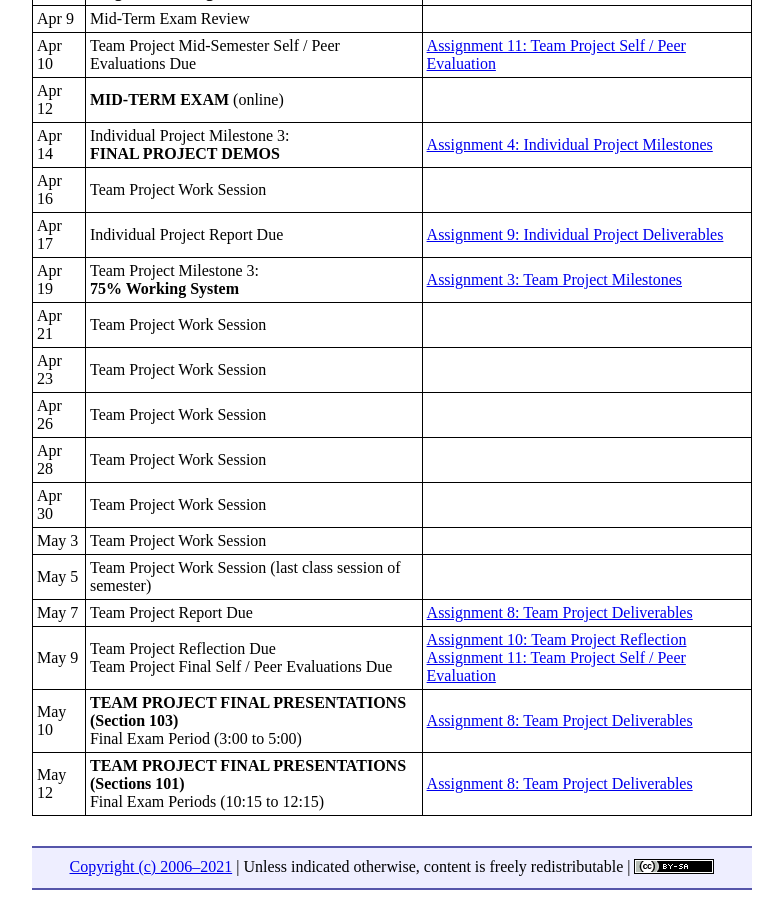
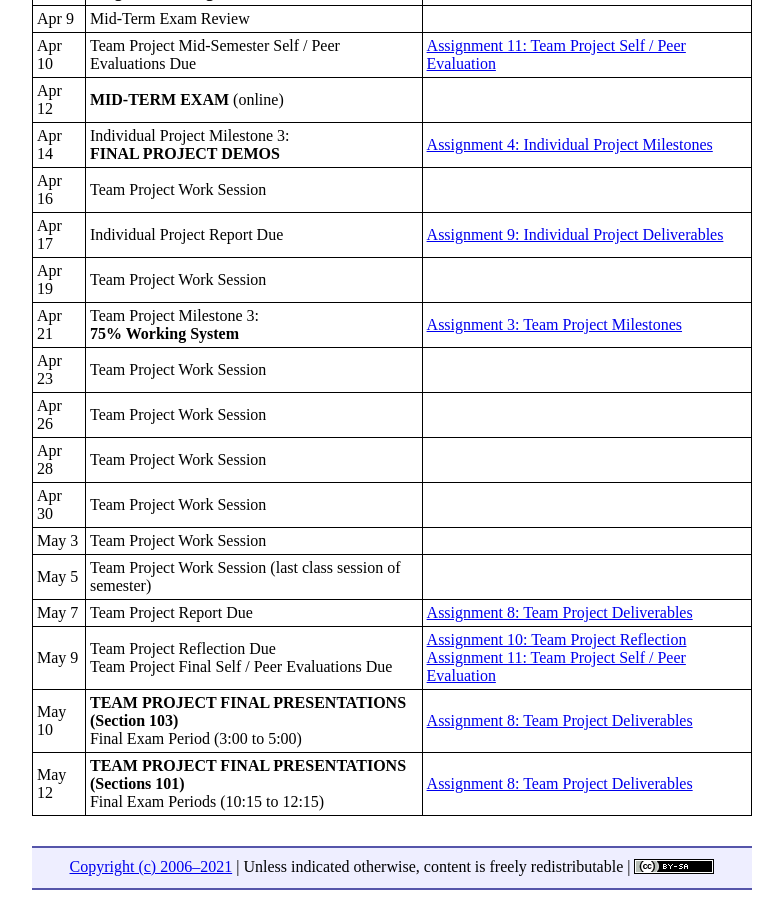
Before and after one commit to ycpcs/cs320-spring2021, a Jekyll site: the page built from schedule.md, in a window 1280 px wide and 900 px high, scrolled down 1564 px. Shown: the whole window, without its empty margins (248-1031 px from the left). Built offline with Jekyll 4.4.1, drawn with Linux system fonts in a browser that asks for light colours.

```diff
--- a/schedule.md
+++ b/schedule.md
@@ -47,8 +47,8 @@ Apr 12  | **MID-TERM EXAM** (online)
 Apr 14  | Individual Project Milestone 3:<br> **FINAL PROJECT DEMOS** | [Assignment 4: Individual Project Milestones](assign/assign04.html)
 Apr 16 | Team Project Work Session
 Apr 17 | Individual Project Report Due | [Assignment 9: Individual Project Deliverables](assign/assign09.html)
-Apr 19 | Team Project Milestone 3:<br> **75% Working System** | [Assignment 3: Team Project Milestones](assign/assign03.html)
-Apr 21 | Team Project Work Session
+Apr 19 | Team Project Work Session
+Apr 21 | Team Project Milestone 3:<br> **75% Working System** | [Assignment 3: Team Project Milestones](assign/assign03.html)
 Apr 23 | Team Project Work Session
 Apr 26 | Team Project Work Session
 Apr 28 | Team Project Work Session
```
Also changed, not shown: assign/assign03.md (+1 -1 lines), index.md (+1 -1 lines), 1 other file.
